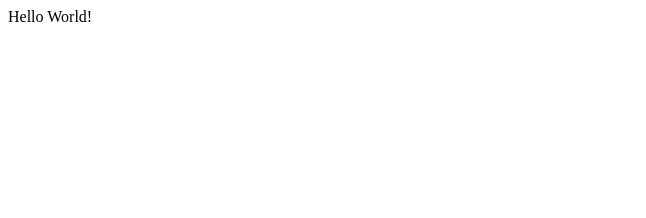
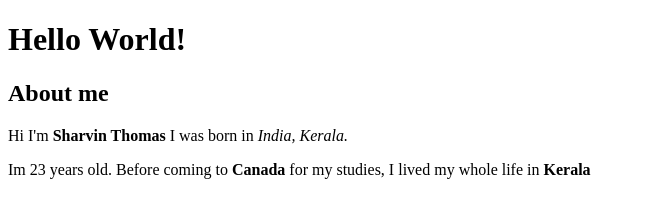
Before and after one commit to sharvingithub/html-assignment, a plain HTML site: page index.html in a window 1280 px wide. Shown: the whole page, without its empty margins (0-646 px from the left). Drawn offline with Linux system fonts and the light colour scheme.

Commit message:
Working on about me

```diff
--- a/index.html
+++ b/index.html
@@ -7,8 +7,15 @@
     <title>HTML Assignment</title>
 </head>
 <body>
+<header>
+    <h1>Hello World!</h1>
+</header>
 
-    <h>Hello World!</h>
+<article>
+ <h2>About me</h2>
+ <p> Hi I'm <strong>Sharvin Thomas</strong> I was born in <em>India, Kerala.</em>
+ <p> Im 23 years old. Before coming to <strong>Canada</strong> for my studies, I lived my whole life in <strong>Kerala</strong> </p>
+</article>
 
 </body>
 </html>
```
